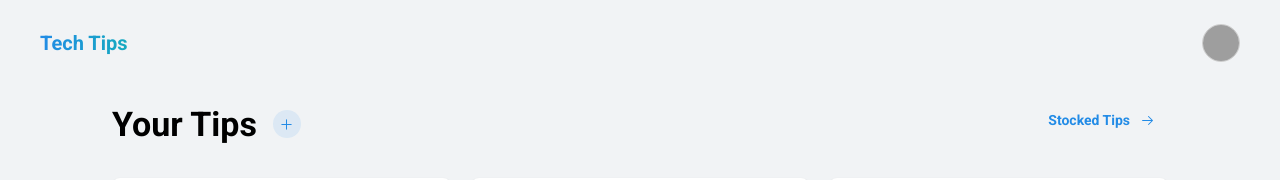
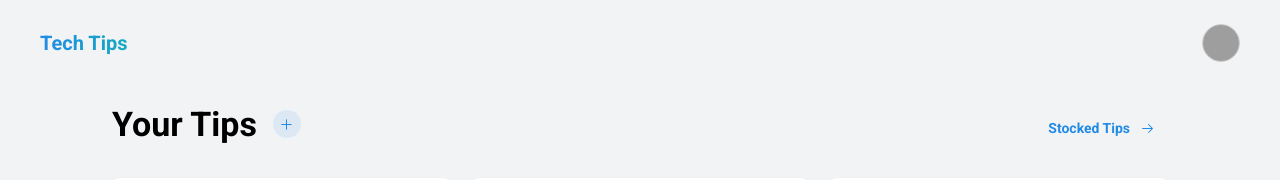
Before and after one commit to imaimai17468/tech-tips, a Next.js app: page / in a window 1280 px wide. Shown: the top 180 px of the page. Built offline with nearby package versions, Linux system fonts and the light colour scheme; grey boxes are pictures that could not be loaded.

Commit message:
refactor: Update StockContent and TopContent components to align content at the bottom

```diff
--- a/src/components/template/stock/StockContent/StockContent.tsx
+++ b/src/components/template/stock/StockContent/StockContent.tsx
@@ -6,7 +6,7 @@ import { ArrowRightIcon } from "@radix-ui/react-icons";
 export const StockContent: React.FC = () => {
   return (
     <Stack gap={32}>
-      <Flex justify="space-between">
+      <Flex justify="space-between" align="end">
         <Title>Your Stocked Tips</Title>
         <Button variant="subtle" rightSection={<ArrowRightIcon />} component="a" href={CLIENT_PATHS.STOCK}>
           Your Tips
--- a/src/components/template/top/TopCotent/TopContent.tsx
+++ b/src/components/template/top/TopCotent/TopContent.tsx
@@ -6,7 +6,7 @@ import { ArrowRightIcon, PlusIcon } from "@radix-ui/react-icons";
 export const TopContent: React.FC = () => {
   return (
     <Stack gap={32}>
-      <Flex justify="space-between">
+      <Flex justify="space-between" align="end">
         <Flex align="center" gap={16}>
           <Title>Your Tips</Title>
           <ActionIcon variant="light" radius="xl" component="a" href={CLIENT_PATHS.TIP_CREATE}>
```
